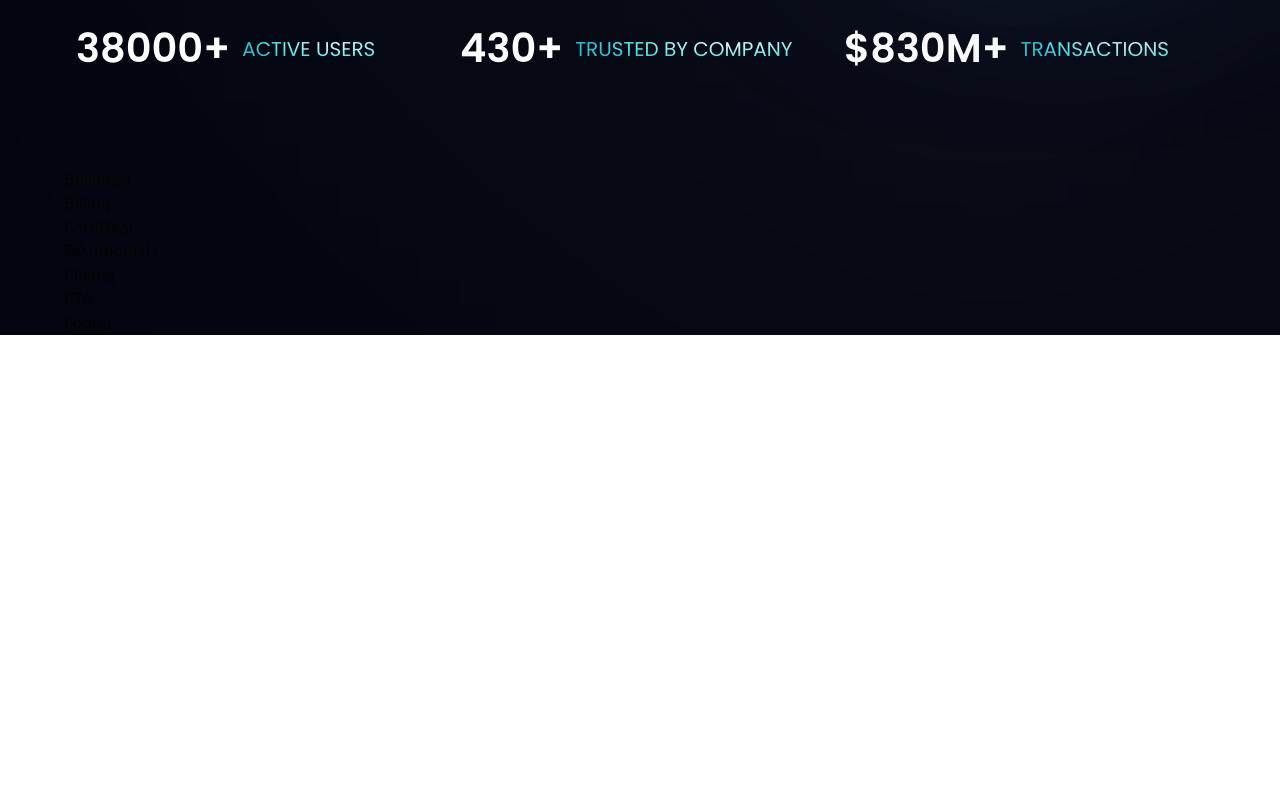
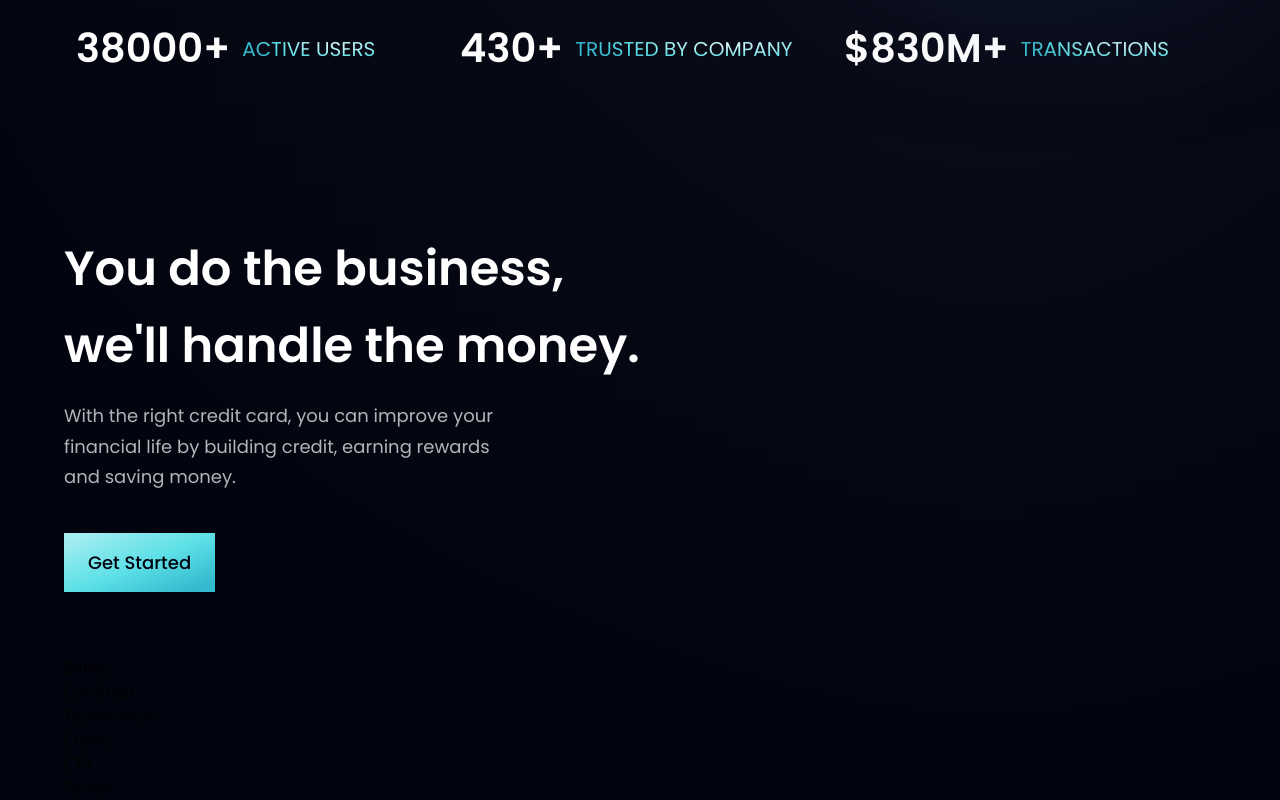
Before and after one commit to MBMarsell/modern-bank-landing, a React (Vite) app: page / in a window 1280 px wide. Shown: the part 793-1593 px from the top of the page. Before the commit the page ends 1128 px from the top, so only its background shows below. Built offline with nearby package versions, Linux system fonts and the light colour scheme.

Commit message:
add button w animation

```diff
--- a/src/components/Business.jsx
+++ b/src/components/Business.jsx
@@ -1,7 +1,23 @@
-import React from 'react';
+import { features } from '../constants';
+import styles, { layout } from '../style';
+import Button from './Button';
 
 const Business = () => {
-  return <div>Business</div>;
+  return (
+    <section id="features" className={layout.section}>
+      <div className={layout.sectionInfo}>
+        <h2 className={styles.heading2}>
+          You do the business, <br className="sm:block hidden" />
+          we'll handle the money.{' '}
+        </h2>
+        <p className={`${styles.paragraph} max-w-[460px] mt-4`}>
+          With the right credit card, you can improve your financial life by
+          building credit, earning rewards and saving money.
+        </p>
+        <Button styles="mt-10" />
+      </div>
+    </section>
+  );
 };
 
 export default Business;
--- a/src/components/Button.jsx
+++ b/src/components/Button.jsx
@@ -1,7 +1,16 @@
 import React from 'react';
+import { motion } from 'framer-motion';
 
-const Button = () => {
-  return <div>Button</div>;
+const Button = ({ styles }) => {
+  return (
+    <motion.button
+      whileHover={{ scale: 1.05 }}
+      type="button"
+      className={`py-4 px-6 bg-blue-gradient font-poppins font-medium text-[18px] text-primary outline-none ${styles}`}
+    >
+      Get Started
+    </motion.button>
+  );
 };
 
 export default Button;
```
